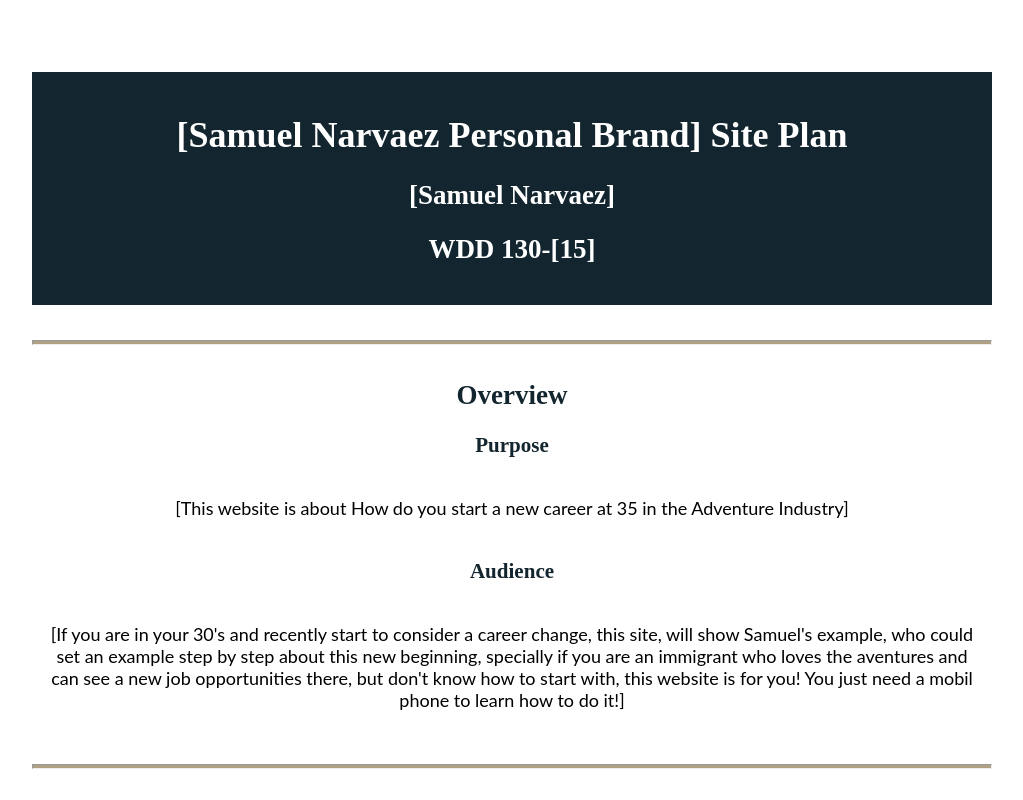
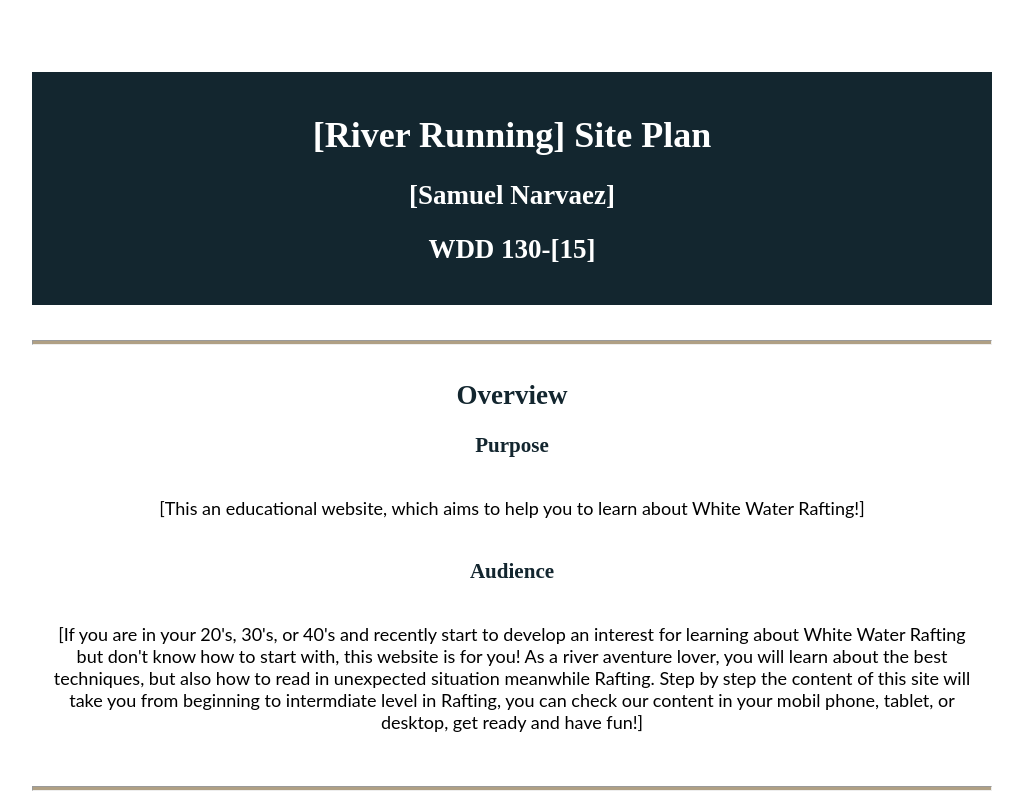
Before and after one commit to samnarvaez/wdd130, a plain HTML site: page wwr/site-plan-rafting.html in a window 1280 px wide. Shown: the top 800 px of the page, without its empty margins (128-1151 px from the left). Drawn offline with Linux system fonts and the light colour scheme; a web font is replaced by a local one.

Commit message:
Changes After Grading

```diff
--- a/wwr/site-plan-rafting.html
+++ b/wwr/site-plan-rafting.html
@@ -10,7 +10,7 @@
 
 <body>
   <header>
-    <h1>[Samuel Narvaez Personal Brand] Site Plan</h1>
+    <h1>[River Running] Site Plan</h1>
     <h2>[Samuel Narvaez]</h2>
     <h2>WDD 130-[15]</h2>
     <!-- In the header above, add the name of your site, your name and class number. For example if you are in section 3 you would put WDD 130-03 -->
@@ -20,21 +20,22 @@
     <hr />
     <h2>Overview</h2>
     <h3>Purpose</h3>
-    <p>[This website is about How do you start a new career at 35 in the Adventure Industry]</p>
+    <p>[This an educational website, which aims to help you to learn about White Water Rafting!]</p>
     <!-- change this -->
 
     <h3>Audience</h3>
-    <p>[If you are in your 30's and recently start to consider a career change, this site, will show Samuel's example, who
-      could set an example step by step about this new beginning, specially if you are an immigrant
-      who loves the aventures and can see a new job opportunities there, but don't
-      know how to start with, this website is for you! You just need a mobil phone to learn how to do it!]</p>
+    <p>[If you are in your 20's, 30's, or 40's and recently start to develop an interest for learning about White Water Rafting
+      but don't know how to start with, this website is for you!
+      As a river aventure lover, you will learn about the best techniques, but also how to read in unexpected situation meanwhile Rafting.
+      Step by step the content of this site will take you from beginning to intermdiate level in Rafting, you can check our content in your mobil phone, tablet,
+      or desktop, get ready and have fun!]</p>
     <!-- change this -->
 
     <hr />
     <h2>Branding</h2>
     <h3>Website Logo</h3>
     <!-- Replace this with some sort of logo for your site.  A logo can be as simple as the name of your site in a nice font :) -->
-    <img src="images/life.jpg" alt="Logo image" />
+    <img src="images/life.png" alt="Logo image" />
     <hr />
     <h2>Style Guide</h2>
 
```
Also changed, not shown: wwr/images/life.png (added).
